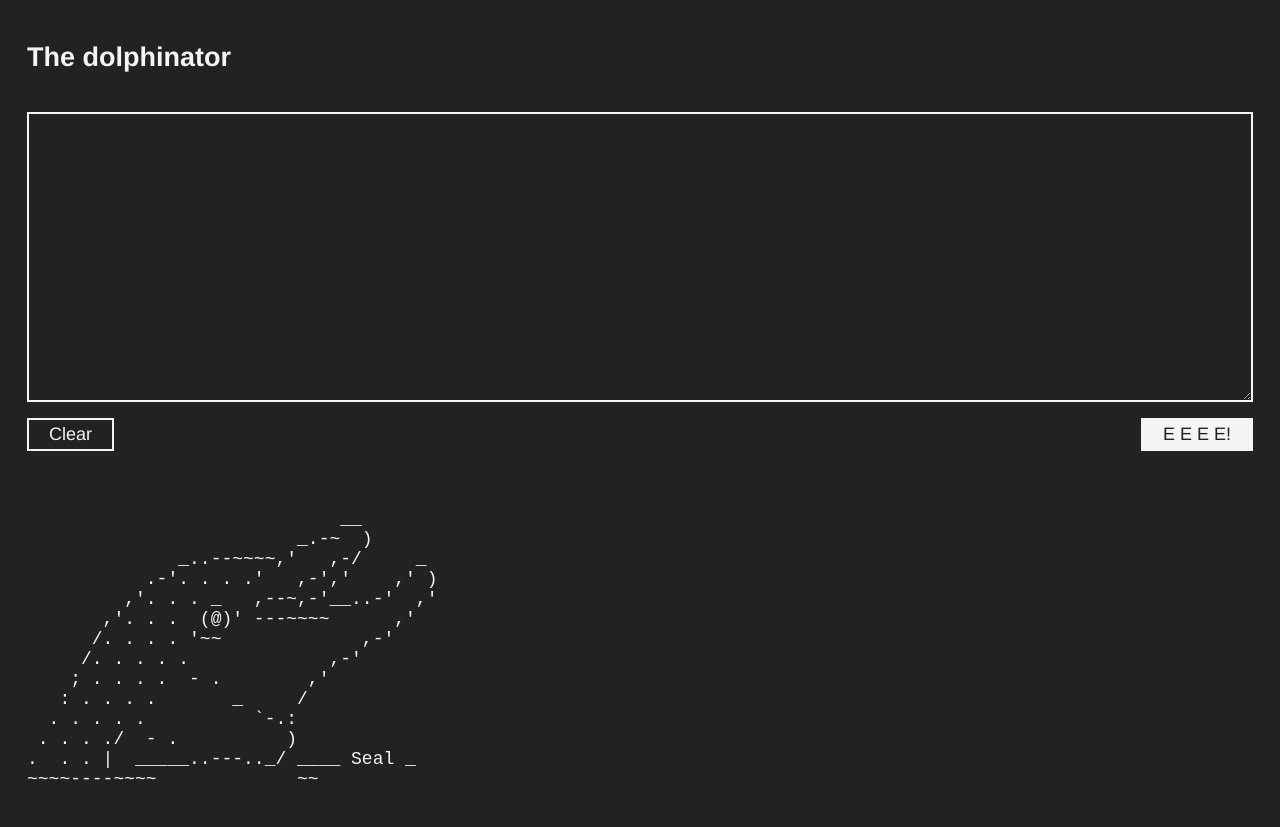
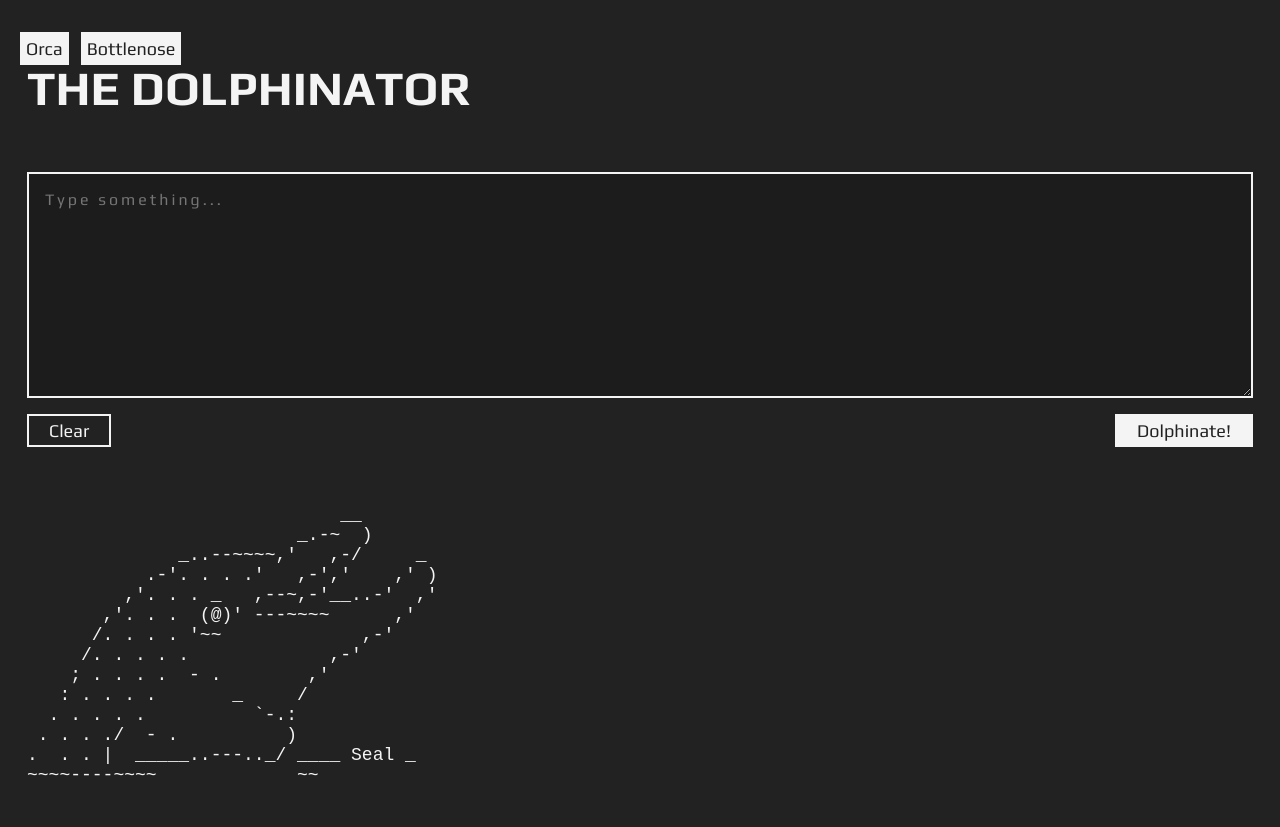
Before and after one commit to valdelaseras/dolphinator, a website: page index.html in a window 1280 px wide. Drawn offline with Linux system fonts and the light colour scheme.

Commit message:
favicon, fonts, some styling updates

```diff
--- a/index.html
+++ b/index.html
@@ -2,28 +2,44 @@
 <html lang="en">
 <head>
     <meta charset="UTF-8">
-    <title>Home</title>
+    <title>The Dolphinator</title>
     <meta name="viewport" content="width=device-width, initial-scale=1">
+
+    <!--    google fonts-->
+    <link rel="preconnect" href="https://fonts.googleapis.com">
+    <link rel="preconnect" href="https://fonts.gstatic.com" crossorigin>
+    <link href="https://fonts.googleapis.com/css2?family=Play:wght@400;700&display=swap" rel="stylesheet">
+
+    <!--    favicons-->
+    <link rel="apple-touch-icon" sizes="180x180" href="./assets/icons/apple-touch-icon.png">
+    <link rel="icon" type="image/png" sizes="32x32" href="./assets/icons/favicon-32x32.png">
+    <link rel="icon" type="image/png" sizes="16x16" href="./assets/icons/favicon-16x16.png">
+    <link rel="manifest" href="./assets/icons/site.webmanifest">
+    <meta name="msapplication-TileColor" content="#da532c">
+    <meta name="theme-color" content="#ffffff">
+
+    <!--    styles-->
     <link rel="stylesheet" type="text/css" media="screen" href="styles/css/index.css" />
 
+    <!--    scripts-->
     <script defer src="/scripts/index.js"></script>
 </head>
 <body class="orca-theme">
     <div class="column">
-        <nav id="nav" data-selected-dialect="bottlenose">
-<!--            <ul class="nav-list">-->
-<!--                <li>-->
-<!--                    <a class="btn btn-primary btn-compact"-->
-<!--                       role="button"-->
-<!--                       tabindex="0"-->
-<!--                       data-dialect="orca">Orca</a>-->
-<!--                </li>-->
-<!--                <li>-->
-<!--                    <a class="btn btn-primary btn-compact"-->
-<!--                       role="button"-->
-<!--                       tabindex="0"-->
-<!--                       data-dialect="bottlenose">Bottlenose</a>-->
-<!--                </li>-->
+        <nav id="nav" data-selected-dialect="orca">
+            <ul class="nav-list">
+                <li>
+                    <a class="btn btn-primary btn-compact"
+                       role="button"
+                       tabindex="0"
+                       data-dialect="orca">Orca</a>
+                </li>
+                <li>
+                    <a class="btn btn-primary btn-compact"
+                       role="button"
+                       tabindex="0"
+                       data-dialect="bottlenose">Bottlenose</a>
+                </li>
             </ul>
         </nav>
         <section>
@@ -37,7 +53,8 @@
                                 <label for="textarea"></label>
                                 <textarea id="textarea"
                                           tabindex="0"
-                                          rows="15"></textarea>
+                                          placeholder="Type something..."
+                                          rows="10"></textarea>
 
                                 <div class="form-footer">
                                     <a id="clear-form-btn"
@@ -50,7 +67,7 @@
                                        class="btn btn-primary"
                                        tabindex="0"
                                        role="button">
-                                        E E E E!
+                                        Dolphinate!
                                     </a>
                                 </div>
                             </form>
--- a/scripts/index.js
+++ b/scripts/index.js
@@ -65,6 +65,7 @@ const displayTranslation = ( output ) => {
     textOutput.innerText = output;
 };
 
+
 const displayConsoleArt = () => {
     console.log(
         '\n' +
--- a/styles/scss/base/_typo.scss
+++ b/styles/scss/base/_typo.scss
@@ -1,5 +1,10 @@
 body {
-    font-family: Helvetica Neue, sans-serif;
+    font-family: 'Play', sans-serif;
     font-size: 18px;
     color: #f4f4f4;
 }
+
+h1 {
+    text-transform: uppercase;
+    font-size: 3rem;
+}
--- a/styles/scss/components/_button.scss
+++ b/styles/scss/components/_button.scss
@@ -7,6 +7,7 @@
 
 .btn:hover {
     cursor: pointer;
+    transition: all 150ms ease-in-out;
 }
 
 .btn.btn-primary {
@@ -14,8 +15,19 @@
     background-color: var(--secondary-color);
 }
 
+.btn.btn-primary:hover {
+    border-color: var(--secondary-color);
+    background-color: var(--primary-color);
+    color: var(--secondary-color);
+}
+
 .btn.btn-secondary {
-    border: 2px solid var(--secondary-color);
+    border-color: var(--secondary-color);
+}
+
+.btn.btn-secondary:hover {
+    background-color: var(--secondary-color);
+    color: var(--primary-color);
 }
 
 .btn.btn-compact {
--- a/styles/scss/components/_form.scss
+++ b/styles/scss/components/_form.scss
@@ -14,15 +14,13 @@ form {
 
 /*@start textarea*/
 textarea {
-    background-color: transparent;
+    background-color: #1c1c1c;
     border: 2px solid var(--secondary-color);
-    //border-radius: 5px 15px;
-    padding: .5rem;
+    padding: 1rem;
     margin: 1rem 0;
     color: var(--secondary-color);
     font-size: 1rem;
-    font-family: "Helvetica Neue", sans-serif;
-    font-weight: lighter;
+    font-family: 'Play', sans-serif;
     letter-spacing: 3px;
 }
 /*@end textarea*/
```
Also changed, not shown: assets/icons/browserconfig.xml (added, +9 -0 lines), assets/icons/android-chrome-192x192.png (added), assets/icons/android-chrome-512x512.png (added), assets/icons/apple-touch-icon.png (added), assets/icons/favicon-16x16.png (added), assets/icons/favicon-32x32.png (added), assets/icons/favicon.ico (added), assets/icons/mstile-144x144.png (added), assets/icons/mstile-150x150.png (added), assets/icons/mstile-310x150.png (added), assets/icons/mstile-310x310.png (added), assets/icons/mstile-70x70.png (added), assets/icons/site.webmanifest (added), styles/css/index.css, 1 other file.
